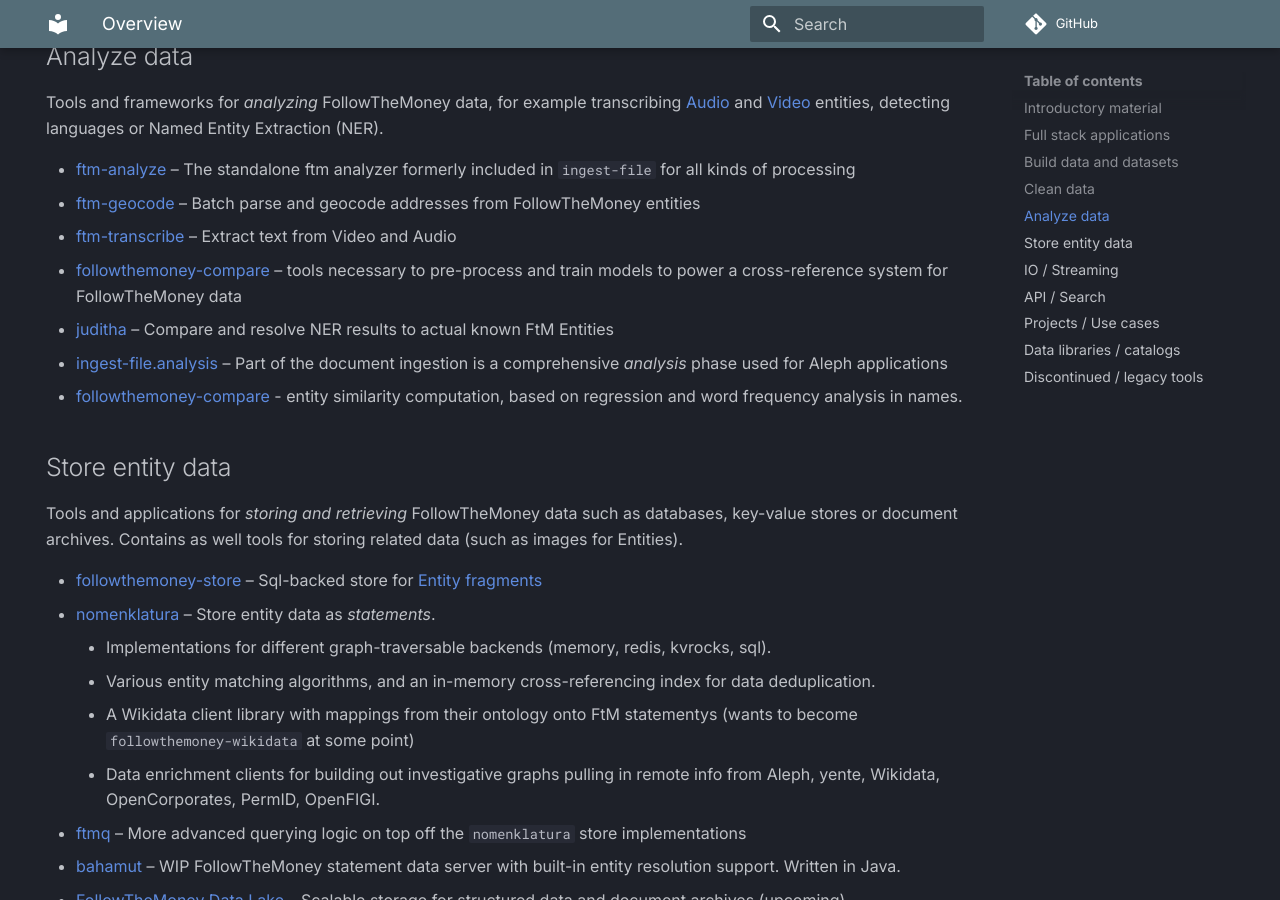
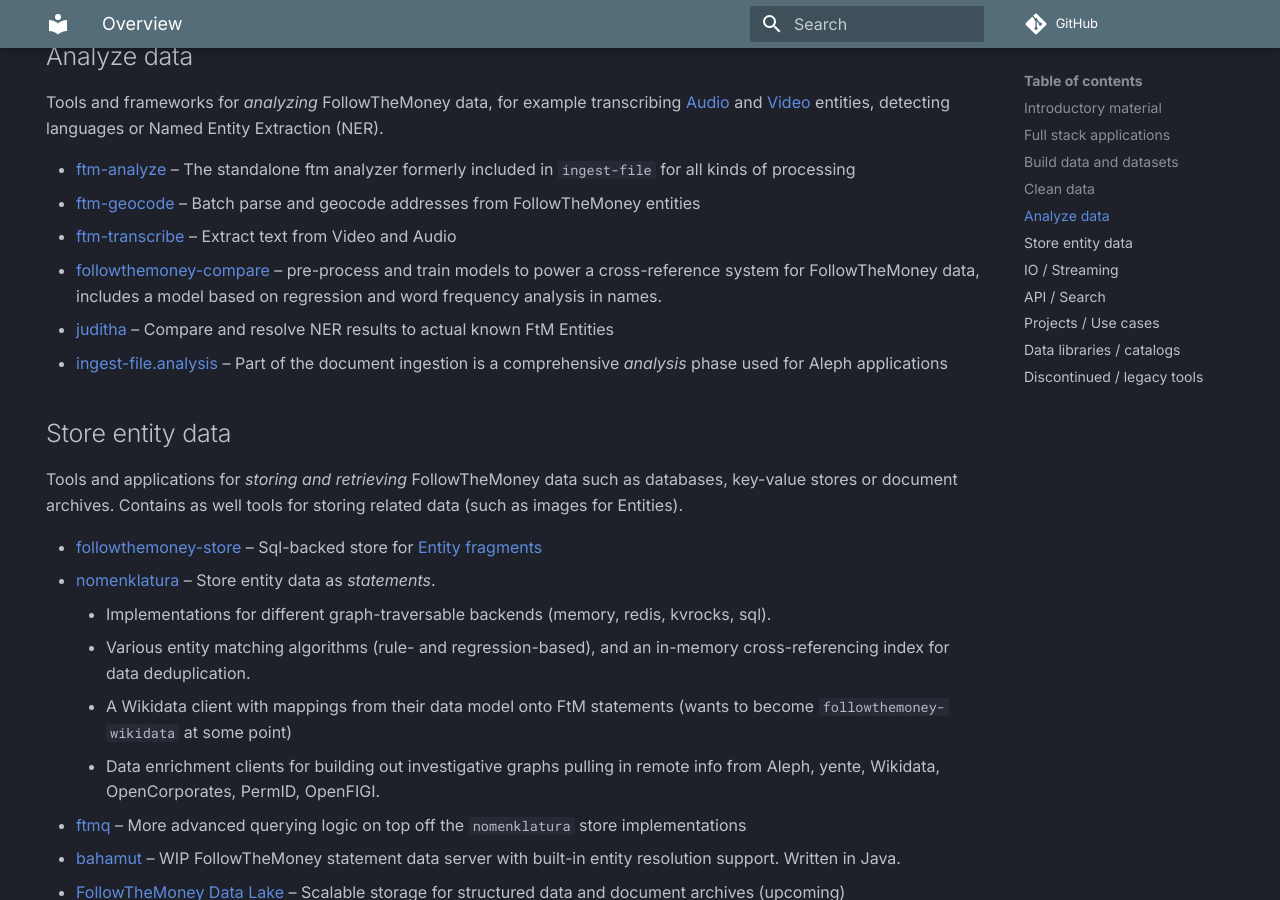
Before and after one commit to alephdata/awesome-ftm, an MkDocs documentation site: the page built from docs/index.md, in a window 1280 px wide and 900 px high, scrolled down 1759 px. Built offline with MkDocs 1.6.1 and Material for MkDocs 9.7.7, drawn with Linux system fonts in a browser that asks for light colours; comment, search, counter and statistics services are not loaded.

Commit message:
fix typos

```diff
--- a/docs/index.md
+++ b/docs/index.md
@@ -63,10 +63,9 @@ Tools and frameworks for _analyzing_ FollowTheMoney data, for example transcribi
 - [ftm-analyze](https://docs.investigraph.dev/lib/ftm-analyze/) – The standalone ftm analyzer formerly included in `ingest-file` for all kinds of processing
 - [ftm-geocode](https://docs.investigraph.dev/lib/ftm-geocode/) – Batch parse and geocode addresses from FollowTheMoney entities
 - [ftm-transcribe](https://github.com/openaleph/ftm-transcribe) – Extract text from Video and Audio
-- [followthemoney-compare](https://github.com/alephdata/followthemoney-compare) – tools necessary to pre-process and train models to power a cross-reference system for FollowTheMoney data
+- [followthemoney-compare](https://github.com/alephdata/followthemoney-compare) – pre-process and train models to power a cross-reference system for FollowTheMoney data, includes a model based on regression and word frequency analysis in names.
 - [juditha](https://github.com/dataresearchcenter/juditha) – Compare and resolve NER results to actual known FtM Entities
 - [ingest-file.analysis](https://github.com/alephdata/ingest-file) – Part of the document ingestion is a comprehensive _analysis_ phase used for Aleph applications
-- [followthemoney-compare](https://github.com/alephdata/followthemoney-compare) - entity similarity computation, based on regression and word frequency analysis in names.
 
 ## Store entity data
 
@@ -75,8 +74,8 @@ Tools and applications for _storing and retrieving_ FollowTheMoney data such as
 - [followthemoney-store](https://github.com/alephdata/followthemoney-store) – Sql-backed store for [Entity fragments](https://followthemoney.tech/docs/fragments/)
 - [nomenklatura](https://github.com/opensanctions/nomenklatura) – Store entity data as _statements_.
       * Implementations for different graph-traversable backends (memory, redis, kvrocks, sql).
-      * Various entity matching algorithms, and an in-memory cross-referencing index for data deduplication.
-      * A Wikidata client library with mappings from their ontology onto FtM statementys (wants to become `followthemoney-wikidata` at some point)
+      * Various entity matching algorithms (rule- and regression-based), and an in-memory cross-referencing index for data deduplication.
+      * A Wikidata client with mappings from their data model onto FtM statements (wants to become `followthemoney-wikidata` at some point)
       * Data enrichment clients for building out investigative graphs pulling in remote info from Aleph, yente, Wikidata, OpenCorporates, PermID, OpenFIGI.
 - [ftmq](https://docs.investigraph.dev/lib/ftmq/) – More advanced querying logic on top off the `nomenklatura` store implementations
 - [bahamut](https://github.com/opensanctions/bahamut) – WIP FollowTheMoney statement data server with built-in entity resolution support. Written in Java.
```
